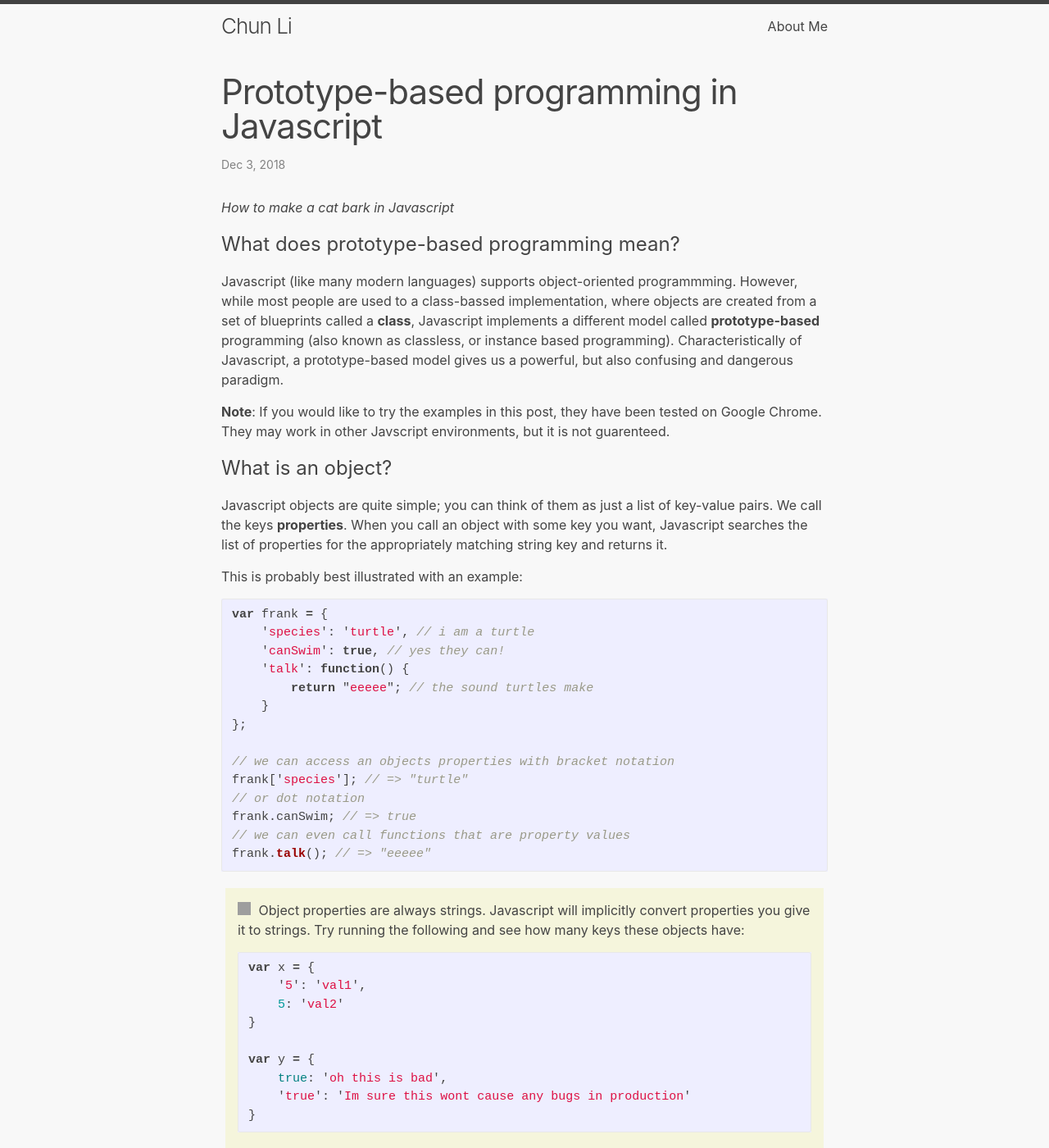
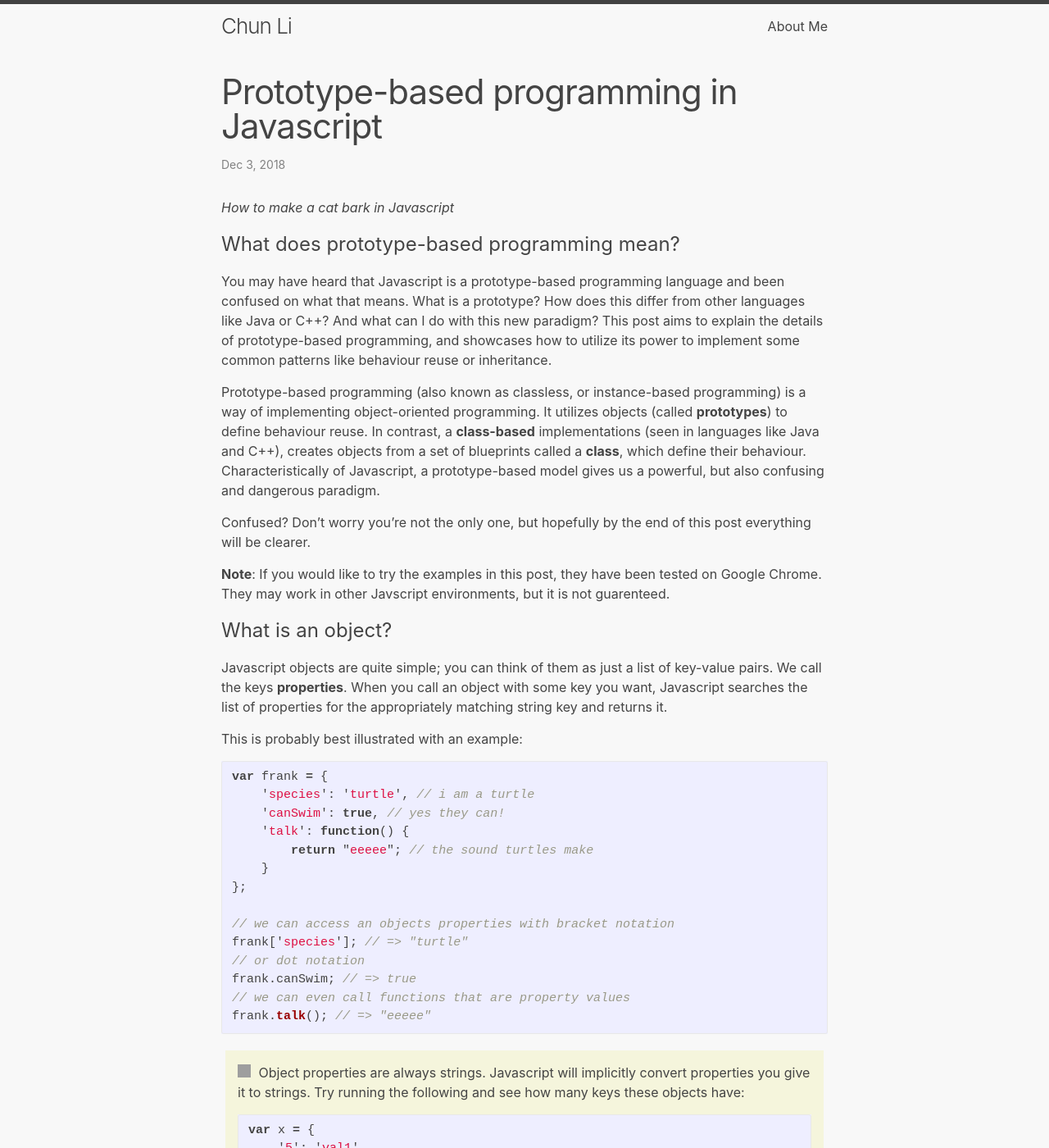
Before and after one commit to ponyta/ponyta.github.io, a Jekyll site: the page built from _posts/2018-12-03-prototype-based-programming-in-javascript.md, in a window 1280 px wide and 1400 px high. Shown: the whole window at 82% size. Built offline with Jekyll 4.4.1, drawn with Linux system fonts in a browser that asks for light colours; some of the changed text lies outside the part shown; grey boxes are pictures that could not be loaded.

Commit message:
Edit to prototype-based programming

````diff
--- a/_posts/2018-12-03-prototype-based-programming-in-javascript.md
+++ b/_posts/2018-12-03-prototype-based-programming-in-javascript.md
@@ -8,10 +8,18 @@ tags: javascript
 
 # What does prototype-based programming mean?
 
-Javascript (like many modern languages) supports object-oriented programmming. However, while most people are used to a class-bassed
-implementation, where objects are created from a set of blueprints called a **class**, Javascript implements a different model
-called **prototype-based** programming (also known as classless, or instance based programming). Characteristically of
-Javascript, a prototype-based model gives us a powerful, but also confusing and dangerous paradigm.
+You may have heard that Javascript is a prototype-based programming language and been confused on what that means. What is
+a prototype? How does this differ from other languages like Java or C++? And what can I do with this new paradigm? This post
+aims to explain the details of prototype-based programming, and showcases how to utilize its power to implement some common
+patterns like behaviour reuse or inheritance.
+
+Prototype-based programming (also known as classless, or instance-based programming) is a way of implementing object-oriented
+programming. It utilizes objects (called **prototypes**) to define behaviour reuse. In contrast, a **class-based**
+implementations (seen in languages like Java and C++), creates objects from a set of blueprints called a **class**,
+which define their behaviour. Characteristically of Javascript, a prototype-based model gives us a powerful, but also
+confusing and dangerous paradigm.
+
+Confused? Don't worry you're not the only one, but hopefully by the end of this post everything will be clearer.
 
 **Note**: If you would like to try the examples in this post, they have been tested on
 Google Chrome. They may work in other Javscript environments, but it is not guarenteed.
@@ -72,12 +80,9 @@ This is because of something called the **prototype chain**.
 
 # The prototype chain
 
-If you ask an object for a property and Javascript can't find it defined on the object itself, it will travel
-up the object's prototype chain looking for the property. If it hits the end and doesn't find it, it returns an
-error.
-
-You can view an object's prototype by using the `Object.getPrototypeOf` method on an object. For example, let's
-look at what `frank`'s prototype has:
+Before we can talk about a prototype chain, we have to first take a look at what prototypes are. Almost every
+object in Javascript will have a prototype, which we can view by using the `Object.getPrototypeOf` method. For
+example, let's look at what `frank`'s prototype has:
 
 ```javascript
 Object.getPrototypeOf(frank);
@@ -99,8 +104,12 @@ effects, and is not recommended.
 
 You'll find that `toString` method that we were wondering about before!
 
+But where did this prototype come from? Well it turns out that whenever we create an object with the
+`{}` syntax, the interpreter automatically assigns it the Object prototype.
+
 It's also important to know that if Javascript can't find the property in the prototype of the object you were looking
-at, it continues looking at the prototype's prototype, and so on until there are no more prototypes.
+at, it continues looking at the prototype's prototype, and so on until there are no more prototypes. If it hits
+the end and doesn't find it, it returns an error. This sequence of prototypes is called the **prototype chain**.
 
 {% capture note4 %}
 You might wonder what is at the end of the prototype chain. The root of the prototype chain is called `Object.prototype`
@@ -109,8 +118,8 @@ You might wonder what is at the end of the prototype chain. The root of the prot
 Try the following code out yourself:
 
 ```javascript
-var rootProto = Object.getPrototypeOf({})
-rootProto == Object.prototype // => true
+var rootProto = Object.getPrototypeOf({});
+rootProto === Object.prototype; // => true
 Object.getPrototypeOf(rootProto); // => null
 ```
 {% endcapture %}
@@ -127,11 +136,10 @@ var someOtherObj = { test: 'foo' };
 someOtherObj.hello(); // "hello world!"
 ```
 
-Although modifying widely used prototypes such as Object's or Array's is probably bad engineering practice.
+Although it's important to note that modifying widely used prototypes such as Object's or Array's is
+probably bad engineering practice.
 
-But where did this prototype come from? Well it turns out that whenever we create an object with the
-`{}` syntax, the interpreter automatically assigns it the Object prototype. However, we don't always want objects
-with an Object prototype, which leads us to...
+However, we don't always want objects with an Object prototype, which leads us to...
 
 # The new keyword
 Another way to create new objects in Javascript is by utilizing the `new` keyword
@@ -150,9 +158,9 @@ If you don't believe me, try the following code:
 
 ```javascript
 function Foo() { }
-Foo.prototype == Object.getPrototypeOf(Foo); // false
+Foo.prototype === Object.getPrototypeOf(Foo); // false
 // actually, Foo's prototype is Function.prototype
-Object.getPrototypeOf(Foo) == Function.prototype; // true
+Object.getPrototypeOf(Foo) === Function.prototype; // true
 ```
 
 This is a pretty big source of confusion since I'll often state things like "an object's prototype". This always refers to the value
@@ -256,6 +264,22 @@ constructor's context.
 `dog.speak()` was called, `this` would refer to `dog` while the `speak` function is executing.
 4. Finally, you can set the value of `this` by using the special function `foo.call(context, arg1, arg2, ..., argn)`, which
 calls `foo` with arguments `arg1`, `arg2`, ..., `argn` and sets `this` to `context` while it is executing.
+
+To illustrate the last case, we can call the `Horse` constructor and manually set the value of `this` ourselves:
+
+```javascript
+var bojack = {};
+// call without using new!
+Horse.call(bojack, // I want bojack to be this
+           'brown',
+           'I have no rider...');
+// now bojack has the properties defined by the constructor
+bojack.color; // brown
+bojack.rider; // I have no rider...
+// notice because we didn't use new, myHorse doesn't have a Horse prototype
+bojack.speak(); // ERROR: bojack.speak is not a function
+Object.getPrototypeOf(bojack) === Horse.prototype; // false
+```
 
 (For a complete summary of all cases, always refer to documentation such as
 [MDN](https://developer.mozilla.org/en-US/docs/Web/JavaScript/Reference/Operators/this))
````
Also changed, not shown: other parts of _posts/2018-12-03-prototype-based-programming-in-javascript.md (+1 -1 lines).
